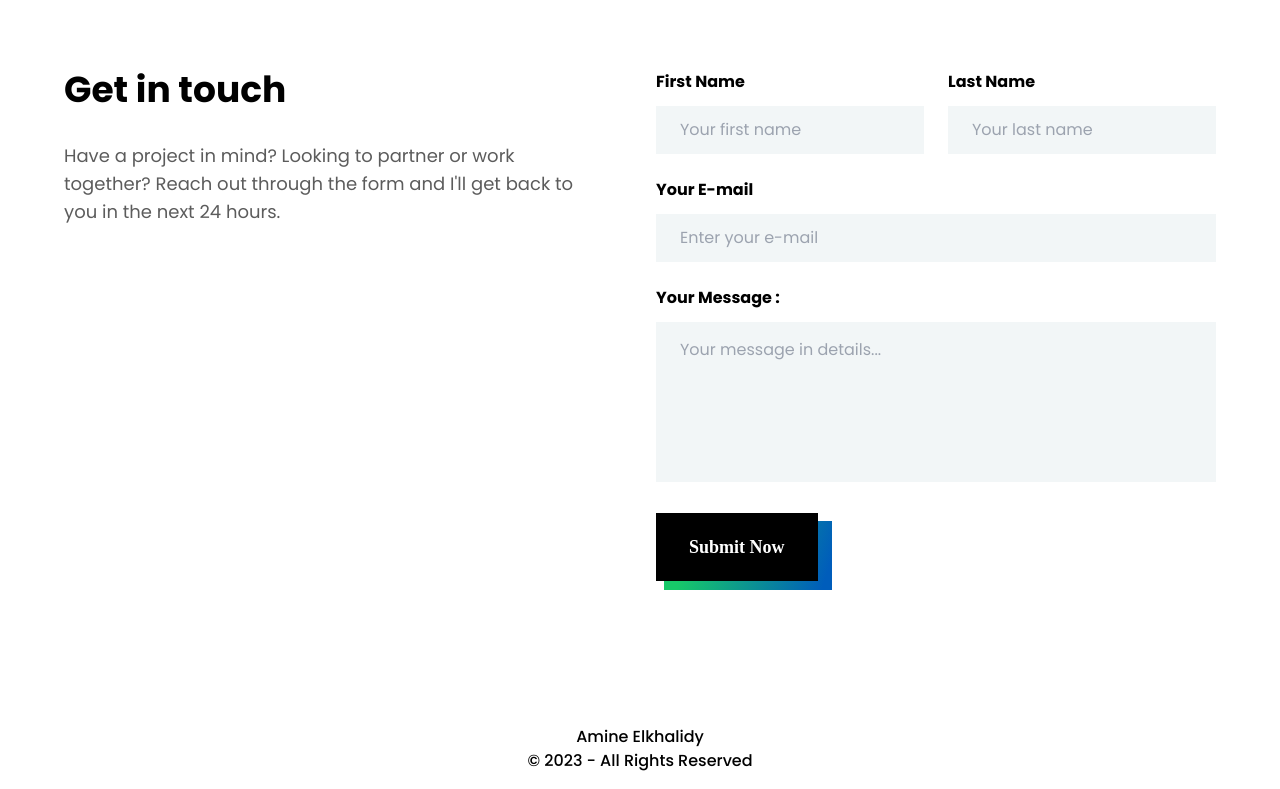
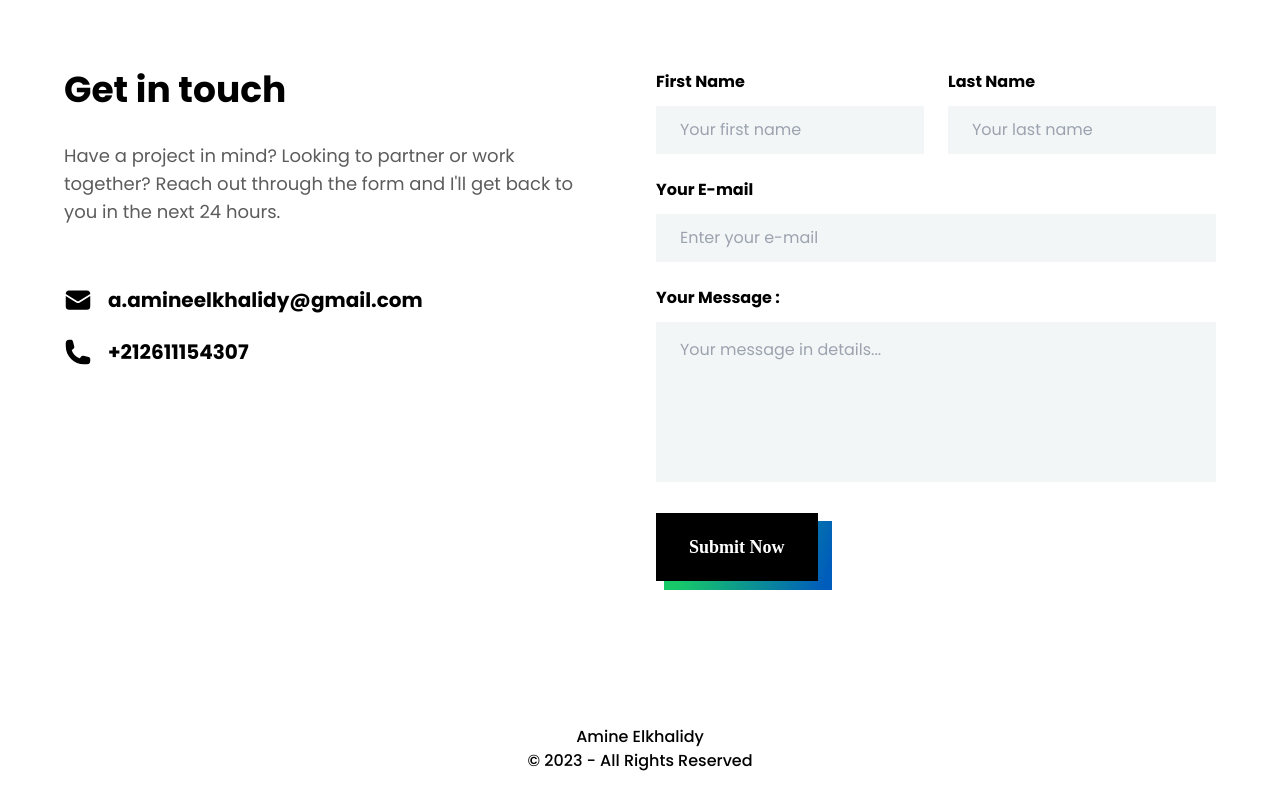
Before and after one commit to AmineElkhalidy/Portfolio, a React (Vite) app: page / in a window 1280 px wide. Shown: the part 4590-5379 px from the top of the page. Built offline with nearby package versions, Linux system fonts and the light colour scheme; a web font is replaced by a local one.

Commit message:
Pushing the new changes to contact section...

```diff
--- a/src/sections/Contact.jsx
+++ b/src/sections/Contact.jsx
@@ -5,6 +5,7 @@ import Heading from "../components/atoms/Heading";
 import ParentContainer from "../components/Container";
 import Paragraph from "../components/atoms/Paragraph";
 import MainButton from "../components/atoms/MainButton";
+import { EnvelopeIcon, PhoneIcon } from "@heroicons/react/24/solid";
 
 const Contact = () => {
   const [state, handleSubmit] = useForm("xeqdeyeo");
@@ -31,22 +32,22 @@ const Contact = () => {
               </Paragraph>
 
               {/* Contact resources container */}
-              {/* <div className="mt-[60px] flex flex-col gap-6">
+              <div className="mt-[60px] flex flex-col gap-6">
                 <a
                   href="mailto:a.amineelkhalidy@gmail.com"
-                    className="dark:text-gray-100 inline-flex items-center gap-4 text-base sm:text-[20px] font-bold"
+                  className="dark:text-gray-100 inline-flex items-center gap-4 text-base sm:text-lg md:text-[20px] font-bold"
                 >
                   <EnvelopeIcon className="w-5 h-5 sm:w-7 sm:h-7" />{" "}
                   a.amineelkhalidy@gmail.com
                 </a>
                 <a
                   href="tel:+212611154307"
-                    className="dark:text-gray-100 inline-flex items-center gap-4 text-base sm:text-[20px] font-bold"
+                  className="dark:text-gray-100 inline-flex items-center gap-4 text-base sm:text-lg md:text-[20px] font-bold"
                 >
                   <PhoneIcon className="w-5 h-5 sm:w-7 sm:h-7" />
                   +212611154307
                 </a>
-                </div> */}
+              </div>
             </motion.div>
 
             {/* Form Container */}
```
Lines whose indentation alone changed are shown as unchanged.
